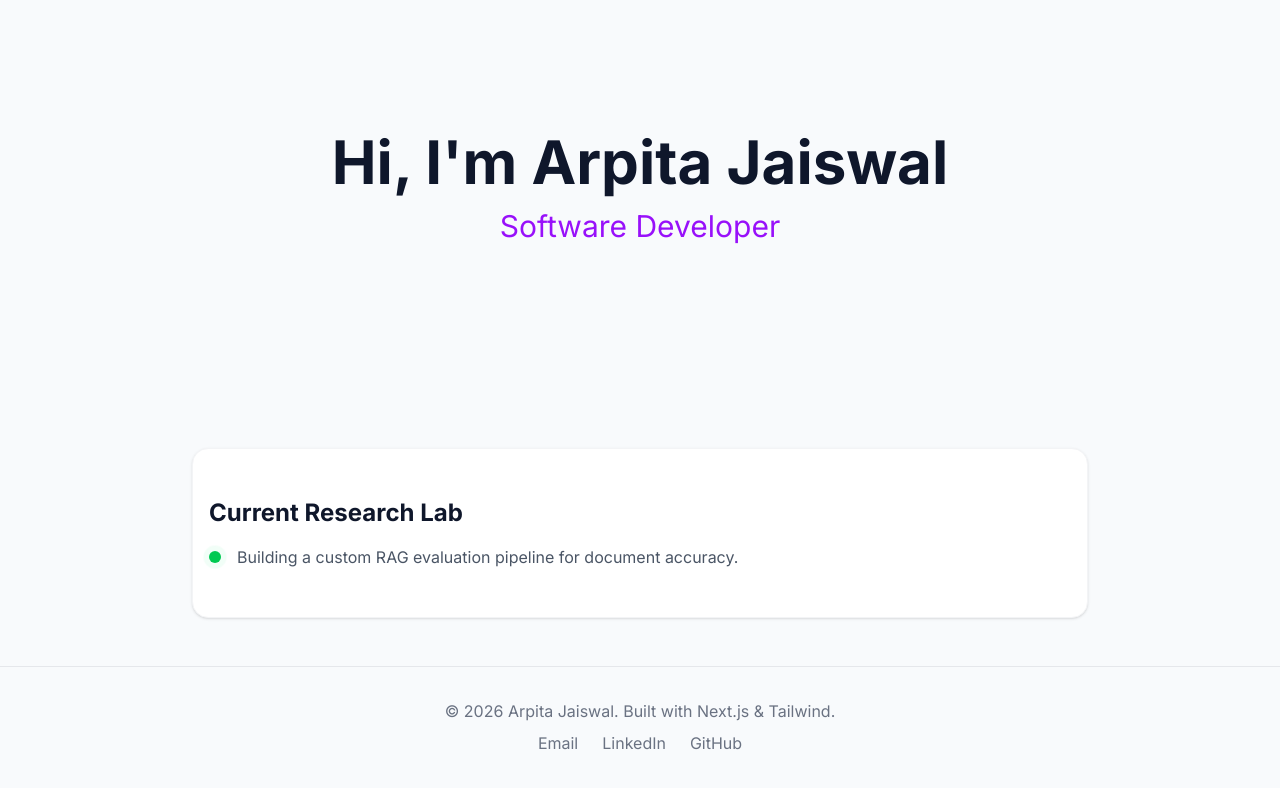
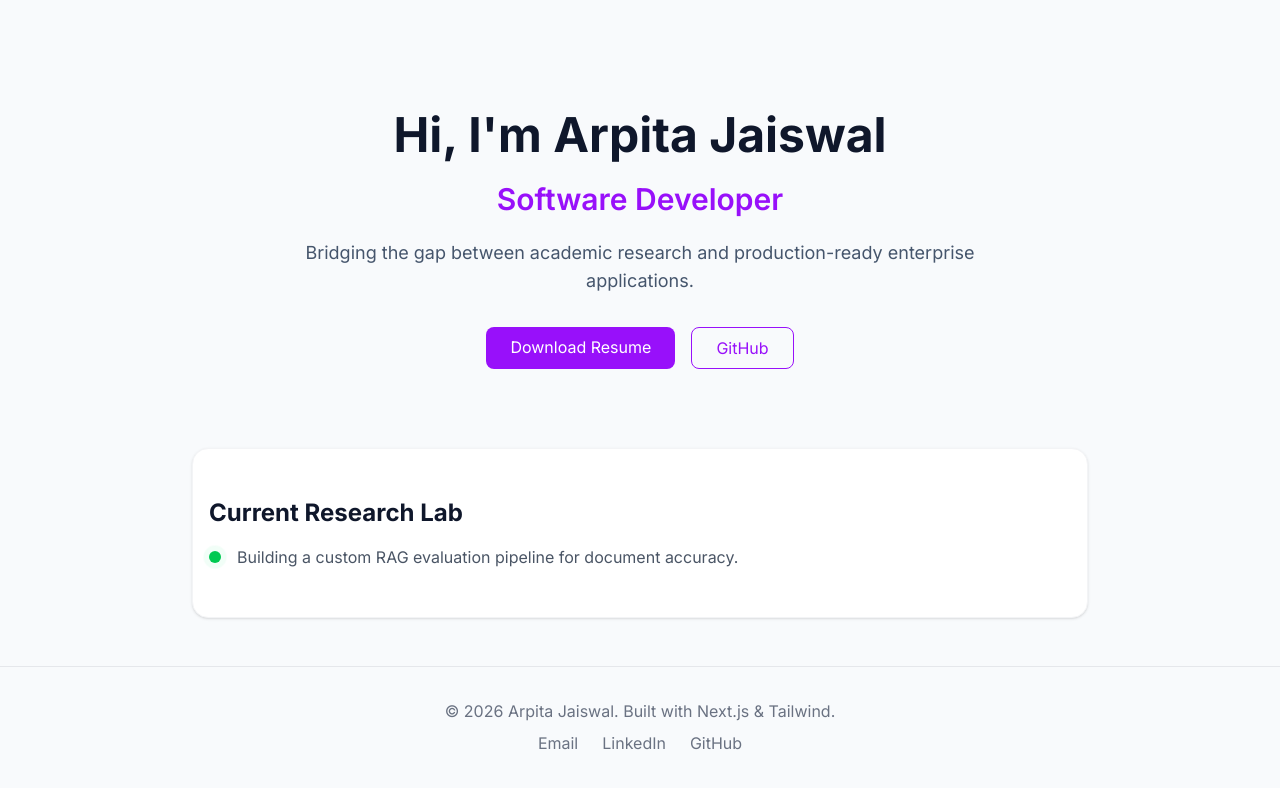
Before and after one commit to imarpitajaiswal/arpita-portfolio, a Next.js app: page / in a window 1280 px wide. Shown: the top 788 px of the page. Built offline with nearby package versions, Linux system fonts and the light colour scheme.

Commit message:
feat: add dynamic typewriter role effect to hero

```diff
--- a/app/components/Hero.tsx
+++ b/app/components/Hero.tsx
@@ -1,4 +1,4 @@
-"use client"; // Required for interactivity
+"use client"; // This is crucial for interactive React components
 import { useState, useEffect } from 'react';
 
 export default function Hero() {
@@ -8,17 +8,29 @@ export default function Hero() {
   useEffect(() => {
     const timer = setInterval(() => {
       setIndex((prev) => (prev + 1) % roles.length);
-    }, 3000);
+    }, 3000); // Changes every 3 seconds
     return () => clearInterval(timer);
   }, []);
 
   return (
-    <section className="flex flex-col items-center justify-center min-h-[50vh] text-center">
-      <h1 className="text-6xl font-bold mb-4">Hi, I'm Arpita Jaiswal</h1>
-      <h2 className="text-3xl text-purple-600 mb-6 font-mono">
-        {roles[index]}
-      </h2>
-      {/* ... rest of your hero content */}
+    <section className="flex flex-col items-center justify-center min-h-[50vh] text-center px-4 pt-20">
+      <h1 className="text-5xl font-bold mb-4 text-slate-900">Hi, I'm Arpita Jaiswal</h1>
+
+      {/* The Dynamic Role Text */}
+      <div className="h-12 flex items-center justify-center">
+        <h2 className="text-3xl text-purple-600 font-mono font-semibold transition-opacity duration-500">
+          {roles[index]}
+        </h2>
+      </div>
+
+      <p className="max-w-2xl text-slate-600 mb-8 text-lg mt-4">
+        Bridging the gap between academic research and production-ready enterprise applications.
+      </p>
+
+      <div className="flex gap-4">
+        <a href="/resume.pdf" className="bg-purple-600 text-white px-6 py-2 rounded-lg hover:bg-purple-700 transition">Download Resume</a>
+        <a href="https://github.com/imarpitajaiswal" className="border border-purple-600 text-purple-600 px-6 py-2 rounded-lg hover:bg-purple-50 transition">GitHub</a>
+      </div>
     </section>
   );
 }
```
